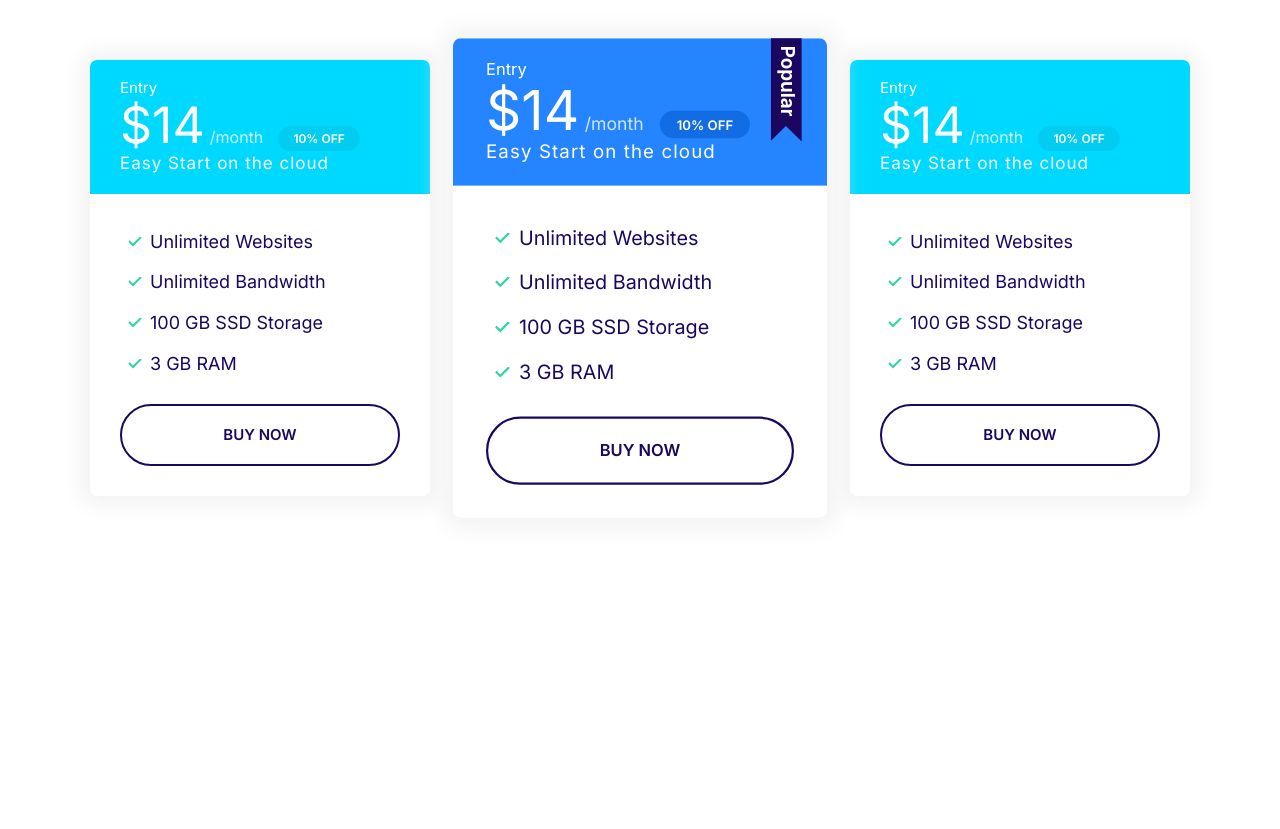
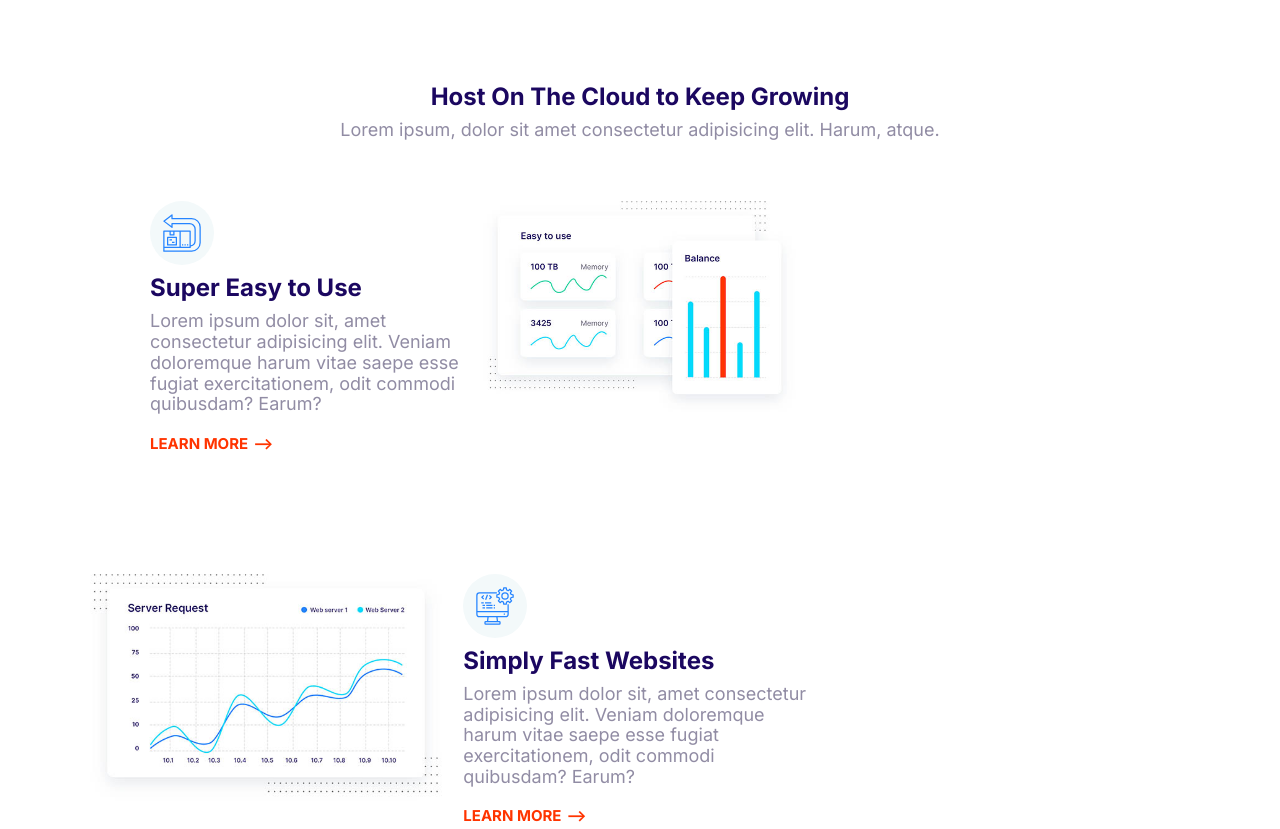
Before and after one commit to Psalmuel2000/First-Full-Project-via-Moshify-Tutorial, a plain HTML site: page Moshify/index.html in a window 1280 px wide. Shown: the top 829 px of the page. Before the commit the page ends 800 px from the top, so only its background shows below. Drawn offline with Linux system fonts and the light colour scheme.

Commit message:
Building the feature block and styling it.

```diff
--- a/Moshify/css/styles.css
+++ b/Moshify/css/styles.css
@@ -699,3 +699,28 @@ a {
   max-width: 500px;
   margin: 0 auto;
 }
+
+/* Feature Block */
+
+.feature {
+  gap: 4rem 2rem;
+  margin: 12rem 0;
+}
+
+.feature:first-of-type {
+  margin: 6rem;
+}
+
+.feature__heading {
+  margin: 1rem 0;
+}
+
+.feature__image {
+  width: 100%;
+}
+
+@media screen and (min-width: 768px) {
+  .feature:nth-of-type(even) .feature__content {
+    order: 2;
+  }
+}
--- a/Moshify/index.html
+++ b/Moshify/index.html
@@ -14,69 +14,122 @@
     <link rel="stylesheet" href="css/styles.css" />
   </head>
   <body>
-    <section class="block container block-plans">
-      <div class="grid grid--1x3">
-        <div class="plan">
-          <div class="card card--secondary">
-            <header class="card__header">
-              <h3 class="plan__name">Entry</h3>
-              <span class="plan__price">$14</span>
-              <span class="plan__billing-cycle">/month</span>
-              <span class="badge badge--secondary badge--small">10% OFF</span>
-              <span class="plan__description">Easy Start on the cloud</span>
-            </header>
-            <div class="card__body">
-              <ul class="list list--tick">
-                <li class="list__item">Unlimited Websites</li>
-                <li class="list__item">Unlimited Bandwidth</li>
-                <li class="list__item">100 GB SSD Storage</li>
-                <li class="list__item">3 GB RAM</li>
-              </ul>
-              <div class="btn btn--outline btn--block">Buy Now</div>
-            </div>
-          </div>
+    <section class="block container">
+      <header class="block__header">
+        <h3>Host On The Cloud to Keep Growing</h3>
+        <p>
+          Lorem ipsum, dolor sit amet consectetur adipisicing elit. Harum,
+          atque.
+        </p>
+      </header>
+      <article class="grid grid--1x2 feature">
+        <div class="feature__content">
+          <span class="icon-container">
+            <svg class="icon icon--primary">
+              <use xlink:href="Images/sprite.svg#easy "></use>
+            </svg>
+          </span>
+          <h3 class="feature__heading">Super Easy to Use</h3>
+          <p>
+            Lorem ipsum dolor sit, amet consectetur adipisicing elit. Veniam
+            doloremque harum vitae saepe esse fugiat exercitationem, odit
+            commodi quibusdam? Earum?
+          </p>
+          <a href="#" class="link-arrow">Learn More</a>
         </div>
-        <div class="plan plan--popular">
-          <div class="card card--primary">
-            <header class="card__header">
-              <h3 class="plan__name">Entry</h3>
-              <span class="plan__price">$14</span>
-              <span class="plan__billing-cycle">/month</span>
-              <span class="badge badge--primary badge--small">10% OFF</span>
-              <span class="plan__description">Easy Start on the cloud</span>
-            </header>
-            <div class="card__body">
-              <ul class="list list--tick">
-                <li class="list__item">Unlimited Websites</li>
-                <li class="list__item">Unlimited Bandwidth</li>
-                <li class="list__item">100 GB SSD Storage</li>
-                <li class="list__item">3 GB RAM</li>
-              </ul>
-              <div class="btn btn--outline btn--block">Buy Now</div>
-            </div>
-          </div>
+        <picture>
+          <source
+            type="Images/webp"
+            srcset="Images/easy.webp 1x, Images/easy@2x.webp 2x"
+          />
+          <source
+            type="Images/jpg"
+            srcset="Images/easy.jpg 1x, Images/easy@2x.jpg 2x"
+          />
+          <img class="feature__image" src="Images/easy.jpg" alt="" />
+        </picture>
+      </article>
+      <article class="grid grid--1x2 feature">
+        <div class="feature__content">
+          <span class="icon-container">
+            <svg class="icon icon--primary">
+              <use xlink:href="Images/sprite.svg#computer "></use>
+            </svg>
+          </span>
+          <h3 class="feature__heading">Simply Fast Websites</h3>
+          <p>
+            Lorem ipsum dolor sit, amet consectetur adipisicing elit. Veniam
+            doloremque harum vitae saepe esse fugiat exercitationem, odit
+            commodi quibusdam? Earum?
+          </p>
+          <a href="#" class="link-arrow">Learn More</a>
         </div>
-        <div class="plan">
-          <div class="card card--secondary">
-            <header class="card__header">
-              <h3 class="plan__name">Entry</h3>
-              <span class="plan__price">$14</span>
-              <span class="plan__billing-cycle">/month</span>
-              <span class="badge badge--secondary badge--small">10% OFF</span>
-              <span class="plan__description">Easy Start on the cloud</span>
-            </header>
-            <div class="card__body">
-              <ul class="list list--tick">
-                <li class="list__item">Unlimited Websites</li>
-                <li class="list__item">Unlimited Bandwidth</li>
-                <li class="list__item">100 GB SSD Storage</li>
-                <li class="list__item">3 GB RAM</li>
-              </ul>
-              <div class="btn btn--outline btn--block">Buy Now</div>
-            </div>
-          </div>
+        <picture>
+          <source
+            type="Images/webp"
+            srcset="Images/fast.webp 1x, Images/fast@2x.webp 2x"
+          />
+          <source
+            type="Images/jpg"
+            srcset="Images/fast.jpg 1x, Images/fast@2x.jpg 2x"
+          />
+          <img class="feature__image" src="Images/fast.jpg" alt="" />
+        </picture>
+      </article>
+      <article class="grid grid--1x2 feature">
+        <div class="feature__content">
+          <span class="icon-container">
+            <svg class="icon icon--primary">
+              <use xlink:href="Images/sprite.svg#wordpress "></use>
+            </svg>
+          </span>
+          <h3 class="feature__heading">Wordpress Made Easy</h3>
+          <p>
+            Lorem ipsum dolor sit, amet consectetur adipisicing elit. Veniam
+            doloremque harum vitae saepe esse fugiat exercitationem, odit
+            commodi quibusdam? Earum?
+          </p>
+          <a href="#" class="link-arrow">Learn More</a>
         </div>
-      </div>
+        <picture>
+          <source
+            type="Images/webp"
+            srcset="Images/wordpress.webp 1x, Images/wordpress@2x.webp 2x"
+          />
+          <source
+            type="Images/jpg"
+            srcset="Images/wordpress.jpg 1x, Images/wordpress@2x.jpg 2x"
+          />
+          <img class="feature__image" src="Images/wordpress.jpg" alt="" />
+        </picture>
+      </article>
+      <article class="grid grid--1x2 feature">
+        <div class="feature__content">
+          <span class="icon-container">
+            <svg class="icon icon--primary">
+              <use xlink:href="Images/sprite.svg#growth "></use>
+            </svg>
+          </span>
+          <h3 class="feature__heading">24/7 Expert Support</h3>
+          <p>
+            Lorem ipsum dolor sit, amet consectetur adipisicing elit. Veniam
+            doloremque harum vitae saepe esse fugiat exercitationem, odit
+            commodi quibusdam? Earum?
+          </p>
+          <a href="#" class="link-arrow">Learn More</a>
+        </div>
+        <picture>
+          <source
+            type="Images/webp"
+            srcset="Images/support.webp 1x, Images/support@2x.webp 2x"
+          />
+          <source
+            type="Images/jpg"
+            srcset="Images/support.jpg 1x, Images/support@2x.jpg 2x"
+          />
+          <img class="feature__image" src="Images/support.jpg" alt="" />
+        </picture>
+      </article>
     </section>
     <script src="js/main.js"></script>
   </body>
```
Also changed, not shown: Moshify/components/feature_block.html (added, +116 -0 lines), Moshify/Images/easy.jpg (added), Moshify/Images/easy.webp (added), Moshify/Images/easy@2x.jpg (added), Moshify/Images/easy@2x.webp (added), Moshify/Images/fast.jpg (added), Moshify/Images/fast.webp (added), Moshify/Images/fast@2x.jpg (added), Moshify/Images/fast@2x.webp (added), Moshify/Images/support.jpg (added), Moshify/Images/support.webp (added), Moshify/Images/support@2x.jpg (added), Moshify/Images/support@2x.webp (added), Moshify/Images/wordpress.jpg (added), 3 more files.
